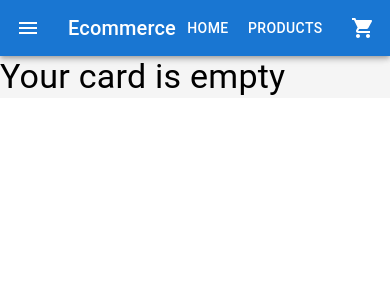
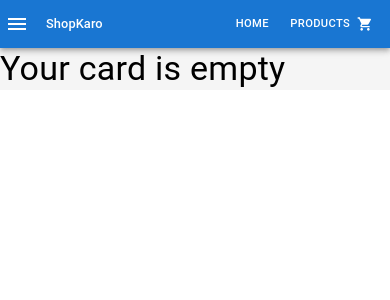
Before and after one commit to SiddharthaMishra-dev/class-based-ecommerce, a React (Create React App) app: page /cart in a window 390 px wide. Shown: the top 300 px of the page. Built offline with nearby package versions, Linux system fonts and the light colour scheme.

Commit message:
fix: navbar responsive,cartpage, remove cartBar

```diff
--- a/src/App.css
+++ /dev/null
@@ -1,38 +0,0 @@
-
-
-/* @media (prefers-reduced-motion: no-preference) {
-  .App-logo {
-    animation: App-logo-spin infinite 20s linear;
-  }
-}
-
-.App-header {
-  background-color: #282c34;
-  min-height: 100vh;
-  display: flex;
-  flex-direction: column;
-  align-items: center;
-  justify-content: center;
-  font-size: calc(10px + 2vmin);
-  color: white;
-}
-
-.App-link {
-  color: #61dafb;
-}
-
-@keyframes App-logo-spin {
-  from {
-    transform: rotate(0deg);
-  }
-  to {
-    transform: rotate(360deg);
-  }
-} */
-
-@media screen and (max-width:598px){
-  .item-card{
-    display:flex;
-    flex-direction: column;
-  }
-}
--- a/src/App.js
+++ b/src/App.js
@@ -1,7 +1,7 @@
 import React from "react";
-import Home from "./Home";
-import CartPage from "./CartPage";
-import Start from "./Start";
+import Home from "./pages/Home";
+import CartPage from "./pages/CartPage";
+import Start from "./pages/Start";
 import {BrowserRouter,Route,Routes} from 'react-router-dom'
 
 class App extends React.Component{
--- a/src/components/Navbar.js
+++ b/src/components/Navbar.js
@@ -22,9 +22,8 @@ class Navbar extends React.Component{
             itemCount+=item.count
         })}
         return (
-        <Box sx={{ flexGrow: 1 }}>
-            <AppBar position="sticky">
-              <Toolbar>
+            <AppBar position="sticky" className="navbar">
+              <Toolbar variant="dense">
                 <IconButton
                   size="large"
                   edge="start"
@@ -32,34 +31,35 @@ class Navbar extends React.Component{
                   aria-label="menu"
                   sx={{display:{sm:'none'}, mr: 2 }}
                   onClick={this.props.toggleFunction}
+                  className="cart-button"
                 >
                   <MenuIcon />
                 </IconButton>
 
-                <Typography variant="h6" component="div" sx={{ flexGrow: 1 }}>
-                  Ecommerce
+                <Typography variant="h6" component="div" sx={{}} className="navbar-heading" >
+                  ShopKaro
                 </Typography>
+                <Box sx={{marginLeft:'auto'}}  >
                 <Link to='/'  >
-                  <Button color="inherit" sx={{color:'white'}} >
+                  <Button color="inherit" sx={{color:'white'}} className="navbar-content" >
                      Home
                   </Button>
                 </Link>
                 <Link to='/products'  >
-                  <Button color="inherit" sx={{color:'white'}} >
+                  <Button color="inherit" sx={{color:'white'}} className="navbar-content" >
                      Products
                   </Button>
                 </Link>
                 <Link to ='/cart'>
-
-                  <Button color='inherit' sx={{color:'white'}} >
-                    <Badge badgeContent={itemCount} color='error' >
-                      <ShoppingCartIcon/>
+                  <Button color='inherit' sx={{color:'white'}} className="cart-button"  >
+                    <Badge badgeContent={itemCount} color='error'  >
+                      <ShoppingCartIcon className="cart-icon" />
                     </Badge>
                   </Button>
                 </Link>
+                </Box>
               </Toolbar>
             </AppBar>
-        </Box>
         )
     }
 }
--- a/src/components/Showcase.js
+++ b/src/components/Showcase.js
@@ -8,13 +8,12 @@ import Typography from '@mui/material/Typography';
 import {connect} from "react-redux";
 import List from '@mui/material/List';
 import ListItem from '@mui/material/ListItem';
-import ListItemText from '@mui/material/ListItemText';
 import Rating from '@mui/material/Rating';
 import StarIcon from '@mui/icons-material/Star';
 import Box from '@mui/material/Box';
 import ShareIcon from '@mui/icons-material/Share';
 import { addItem } from "../store/actions";
-import { removeCart } from "../store/actions";
+
 
 class Showcase extends React.Component{
 
@@ -31,7 +30,6 @@ class Showcase extends React.Component{
         this.setState({
             productList:result.products
         })
-        // console.log(result)
     }
 
     componentDidMount(){
--- a/src/index.css
+++ b/src/index.css
@@ -3,6 +3,10 @@
   margin:0;
   box-sizing: border-box;
 }
+.navbar{
+  width: 100vw !important;
+}
+
 .showcase{
   padding:2%;
 }
@@ -25,16 +29,19 @@
   text-align: center;
   padding:20px
 }
+.item-card{
+  width: 600px;
+}
 
 @media screen and (max-width:1000px){
   .list-item{
     min-width: fit-content !important;
-
   }
 }
 
 @media screen and (max-width:598px){
   .item-card{
+    width:100%;
     display:flex;
     flex-direction: column;
   }
@@ -63,3 +70,20 @@
     align-items: center;
   }
 }
+
+@media screen and (max-width:400px){
+  .navbar-heading{
+    font-size:0.80rem !important;
+  }
+  .navbar-content{
+    font-size:0.70rem !important;
+    padding: 4px 6px !important;
+  }
+  .cart-icon{
+    font-size:1rem !important;
+  }
+  .cart-button{
+    min-width:fit-content !important;
+    padding:1px !important;
+  }
+}
--- a/src/CartPage.js
+++ b/src/pages/CartPage.js
@@ -1,20 +1,23 @@
 import React from "react";
-import Navbar from "./components/Navbar";
-import EmptyCart from "./components/emptyCart";
+import Navbar from "../components/Navbar";
+import EmptyCart from "../components/emptyCart";
 import {connect} from 'react-redux'
-import { removeItem,addItem } from "./store/actions";
+import { removeItem,addItem } from "../store/actions";
 import Card from '@mui/material/Card';
 import CardActions from '@mui/material/CardActions';
 import CardContent from '@mui/material/CardContent';
 import CardMedia from '@mui/material/CardMedia';
 import Button from '@mui/material/Button';
 import Typography from '@mui/material/Typography';
+import Chip from '@mui/material/Chip';
 import List from '@mui/material/List';
 import TextField from '@mui/material/TextField';
 import ListItem from '@mui/material/ListItem';
 import ListItemText from '@mui/material/ListItemText';
 import Rating from '@mui/material/Rating';
 import StarIcon from '@mui/icons-material/Star';
+import AddCircleIcon from '@mui/icons-material/AddCircle';
+import RemoveCircleIcon from '@mui/icons-material/RemoveCircle';
 import Box from '@mui/material/Box';
 import ShareIcon from '@mui/icons-material/Share';
 import {grey,green} from '@mui/material/colors'
@@ -27,11 +30,11 @@ class CartPage extends React.Component{
         console.log('Cart:',cart)
         let totalPrice=0
         let totalDiscount=0
-        let total_count=0
+
         {cart.map((item)=>{
-            total_count+=item.count
+
             totalPrice=totalPrice+(item.count*item.price)
-            let discount=(item.discountPercentage/100)*item.price
+            let discount=(item.discountPercentage/100)*item.price*item.count
             discount=parseInt(discount)
             totalDiscount+=discount
         })}
@@ -41,13 +44,12 @@ class CartPage extends React.Component{
             <>
                 <Box  sx={{ backgroundColor:color}} >
                     <Navbar/>
-                    {/* <Box  className="cart-container" > */}
                         { cart.length!=0?(<Box className="cart-container">
                                 <List dense={true}>
                                     {cart.map((product,index)=>{
                                         return(
                                             <ListItem key={index}>
-                                                <Card  sx={{width:1, marginBottom:5,display:'flex'}} className="item-card">
+                                                <Card  sx={{ marginBottom:5,display:'flex'}} className="item-card">
                                                     <CardMedia
                                                         sx={{ width:'100%' , height:300 }}
                                                         image={product.thumbnail}
@@ -78,20 +80,16 @@ class CartPage extends React.Component{
                                                             <Button size="small"  >
                                                                 <ShareIcon/>
                                                             </Button>
-                                                            <TextField
-                                                                id="outlined-number"
-                                                                label="Number"
-                                                                type="number"
-                                                                InputLabelProps={{
-                                                                    shrink: true,
-                                                                }}
-                                                                value={product.count}
-                                                                defaultValue='1'
-                                                                onChange={()=>this.props.addItem(product)}
-                                                            />
-                                                            <Button size="small" onClick={()=>this.props.removeItem(product.id)} >
+                                                            <Button size="small"  onClick={()=>this.props.addItem(product)} >
+                                                                <AddCircleIcon  />
+                                                            </Button>
+                                                            <Chip label={product.count}  />
+                                                            <Button size="small"  onClick={()=>this.props.removeItem(product.id)}>
+                                                                <RemoveCircleIcon  />
+                                                            </Button>
+                                                            {/* <Button size="small" onClick={()=>this.props.removeItem(product.id)} >
                                                                 <DeleteIcon/>
-                                                            </Button>
+                                                            </Button> */}
                                                         </CardActions>
                                                     </Box>
                                                 </Card>
--- a/src/Start.js
+++ b/src/pages/Start.js
@@ -1,7 +1,7 @@
 import React from "react";
 import { Box } from "@mui/material";
 import { Typography } from "@mui/material";
-import Navbar from "./components/Navbar";
+import Navbar from "../components/Navbar";
 import {Button} from "@mui/material";
 import blue from "@mui/material/colors/blue";
 import { Link } from "react-router-dom";
@@ -18,7 +18,7 @@ class Start extends React.Component{
                         Buy on one-click
                     </Typography>
                     <Typography variant="h6" color={bodyColor} className="start-showcase-content" >
-                    Lorem ipsum dolor sit amet, consectetur adipiscing elit, sed do eiusmod tempor incididunt ut labore et dolore magna aliqua. Eu mi bibendum neque egestas congue quisque.
+                        Everything on One-click, from phone to phone cover, laptop to lamp, car to accessories ,menwear to womenwears and many more.
                     </Typography>
                     <Link to="/products">
                         <Button variant="contained" size="large">Buy Now</Button>
```
Also changed, not shown: src/pages/Home.js (renamed from src/Home.js, +5 -8 lines), src/setupTests.js (deleted, +0 -5 lines), 1 other file (tests, documents, lock files or other folders).
